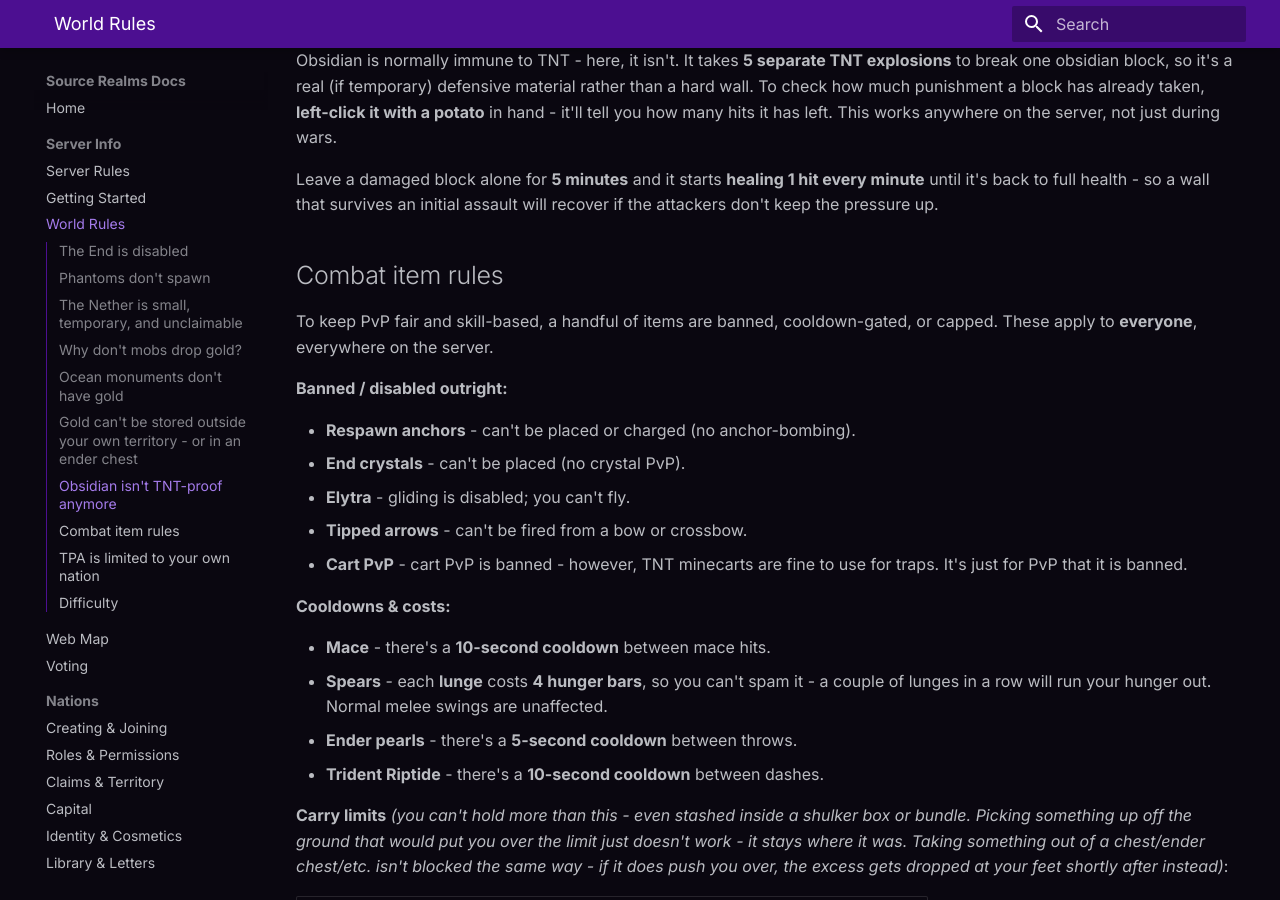
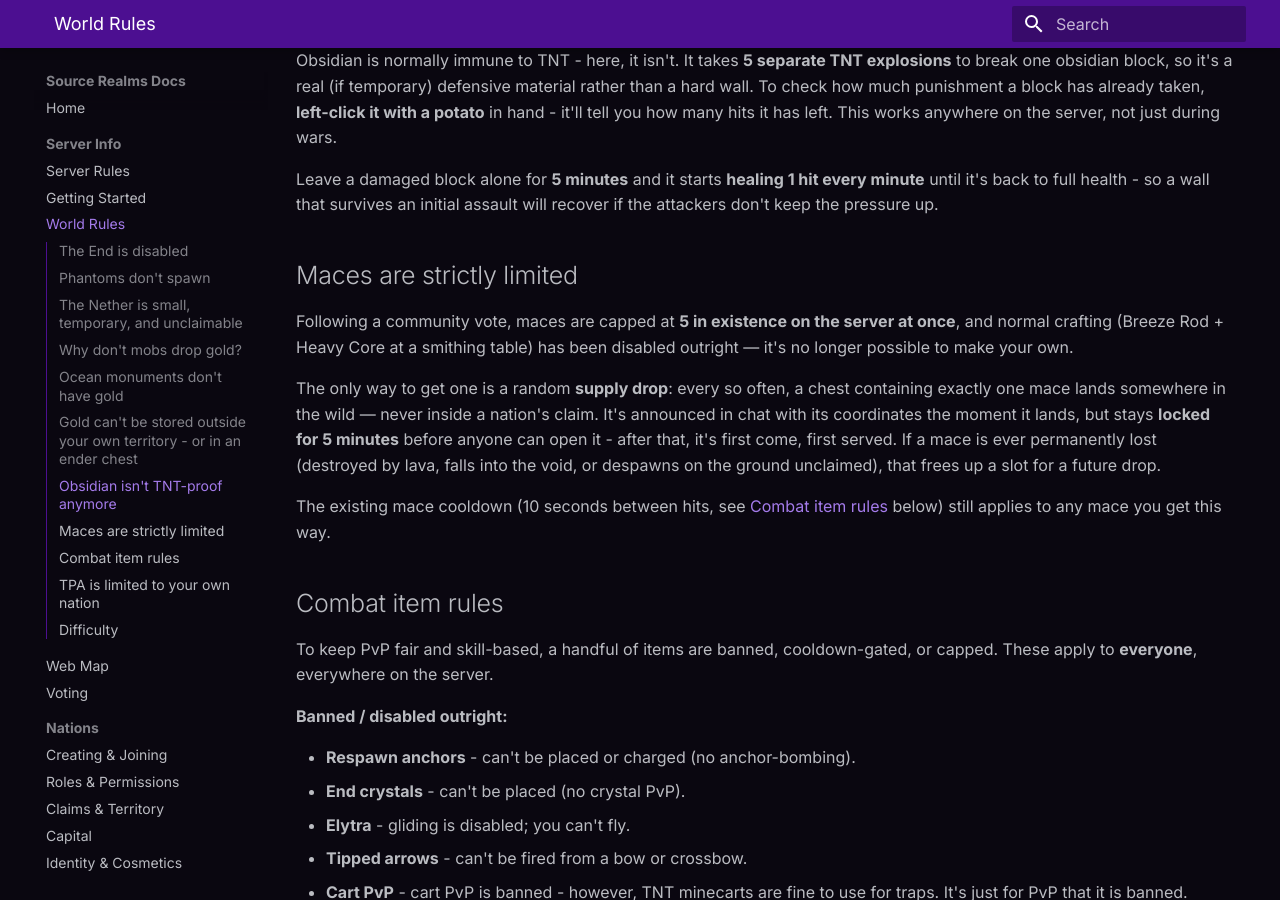
Before and after one commit to SourceRealms/sourcerealms-docs, an MkDocs documentation site: the page built from docs/world-rules.md, in a window 1280 px wide and 900 px high, scrolled down 1944 px. Built offline with MkDocs 1.6.1 and Material for MkDocs 9.7.7, drawn with Linux system fonts in a browser that asks for light colours.

Commit message:
Document the new mace cap and supply-drop system

```diff
--- a/docs/world-rules.md
+++ b/docs/world-rules.md
@@ -87,6 +87,21 @@ Leave a damaged block alone for **5 minutes** and it starts **healing 1 hit ever
 back to full health - so a wall that survives an initial assault will recover if the attackers don't
 keep the pressure up.
 
+## Maces are strictly limited
+
+Following a community vote, maces are capped at **5 in existence on the server at once**, and normal
+crafting (Breeze Rod + Heavy Core at a smithing table) has been disabled outright — it's no longer
+possible to make your own.
+
+The only way to get one is a random **supply drop**: every so often, a chest containing exactly one
+mace lands somewhere in the wild — never inside a nation's claim. It's announced in chat with its
+coordinates the moment it lands, but stays **locked for 5 minutes** before anyone can open it - after
+that, it's first come, first served. If a mace is ever permanently lost (destroyed by lava, falls
+into the void, or despawns on the ground unclaimed), that frees up a slot for a future drop.
+
+The existing mace cooldown (10 seconds between hits, see [Combat item rules](#combat-item-rules)
+below) still applies to any mace you get this way.
+
 ## Combat item rules
 
 To keep PvP fair and skill-based, a handful of items are banned, cooldown-gated, or capped. These
```
